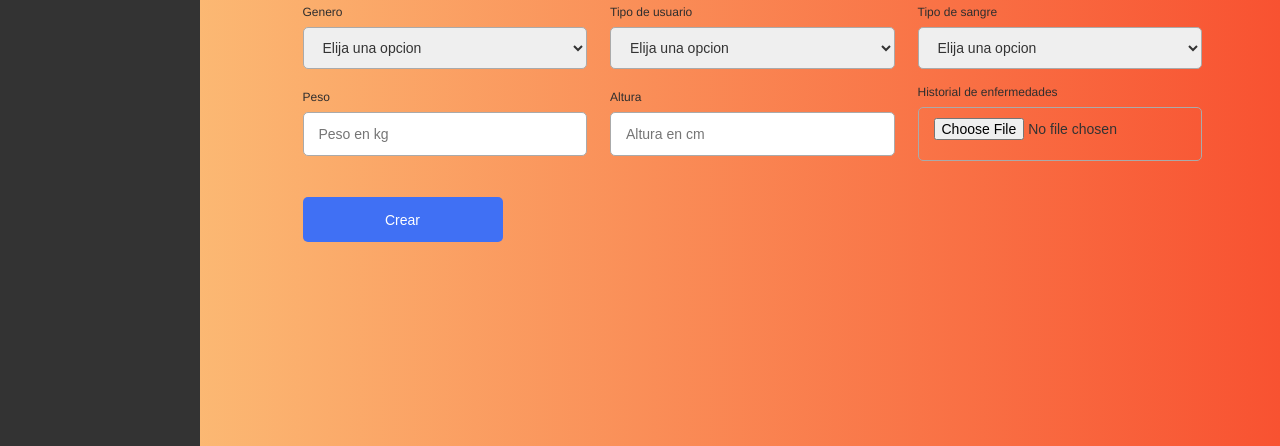
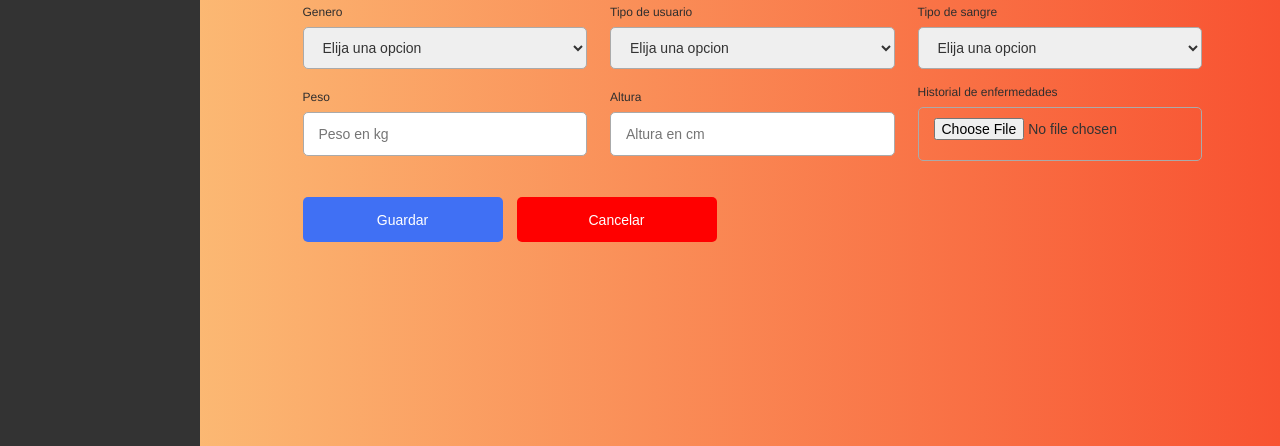
Before and after one commit to aailum/TP-Dise-oSistemas, a plain HTML site: page admin/crearUsuario.html in a window 1280 px wide. Shown: the part 354-800 px from the top of the page. Drawn offline with Linux system fonts and the light colour scheme.

Commit message:
no sé, ya me maree (agregué un boton)

```diff
--- a/admin/crearUsuario.html
+++ b/admin/crearUsuario.html
@@ -110,9 +110,15 @@
 
                         </div>
 
-                        <button class="crearBtn">
-                            <span class="btnCrear">Crear</span>
-                        </button>
+                        <div class="buttons">
+                            <button id="crearBtn" type="submit">
+                                <span   class="btnCrear">Guardar</span>
+                            </button>
+                            <button id="cancelarBtn" type="reset">
+                                <span   class="btnCancelar" href="listaUsuarios.html">Cancelar</span>
+                            </button>
+
+                        </div>
 
                     </div>
                 </div>
--- a/css/stylePrincipal2.css
+++ b/css/stylePrincipal2.css
@@ -118,12 +118,27 @@ form .campos .input-campo{
     font-size: 14px;
     font-weight: 400;
 
+}
+
+form .buttons{
+    display: flex;
+    align-items: center;
 
 }
 
-form button:hover{
+#cancelarBtn{
+    background-color: #ff0000;
+    margin-left: 14px;
+}
+
+#crearBtn:hover{
     background-color: #265df2;
 }
+#cancelarBtn:hover{
+    background-color: #b40202;
+}
+
+
 
 
 /*----------------Menu del costado y header ---------------*/
```
Also changed, not shown: admin/modificarUsuario.html (+9 -3 lines).
